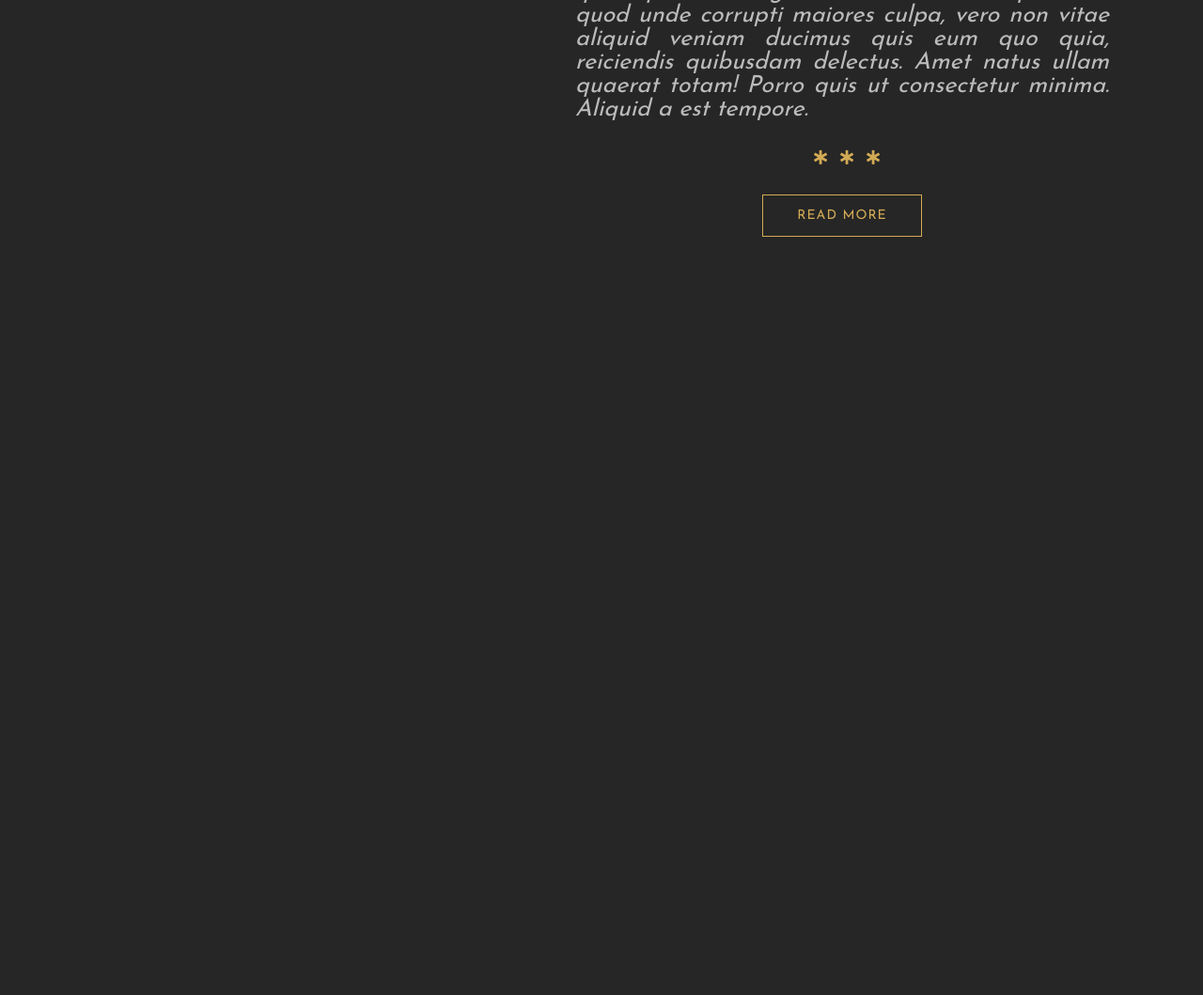
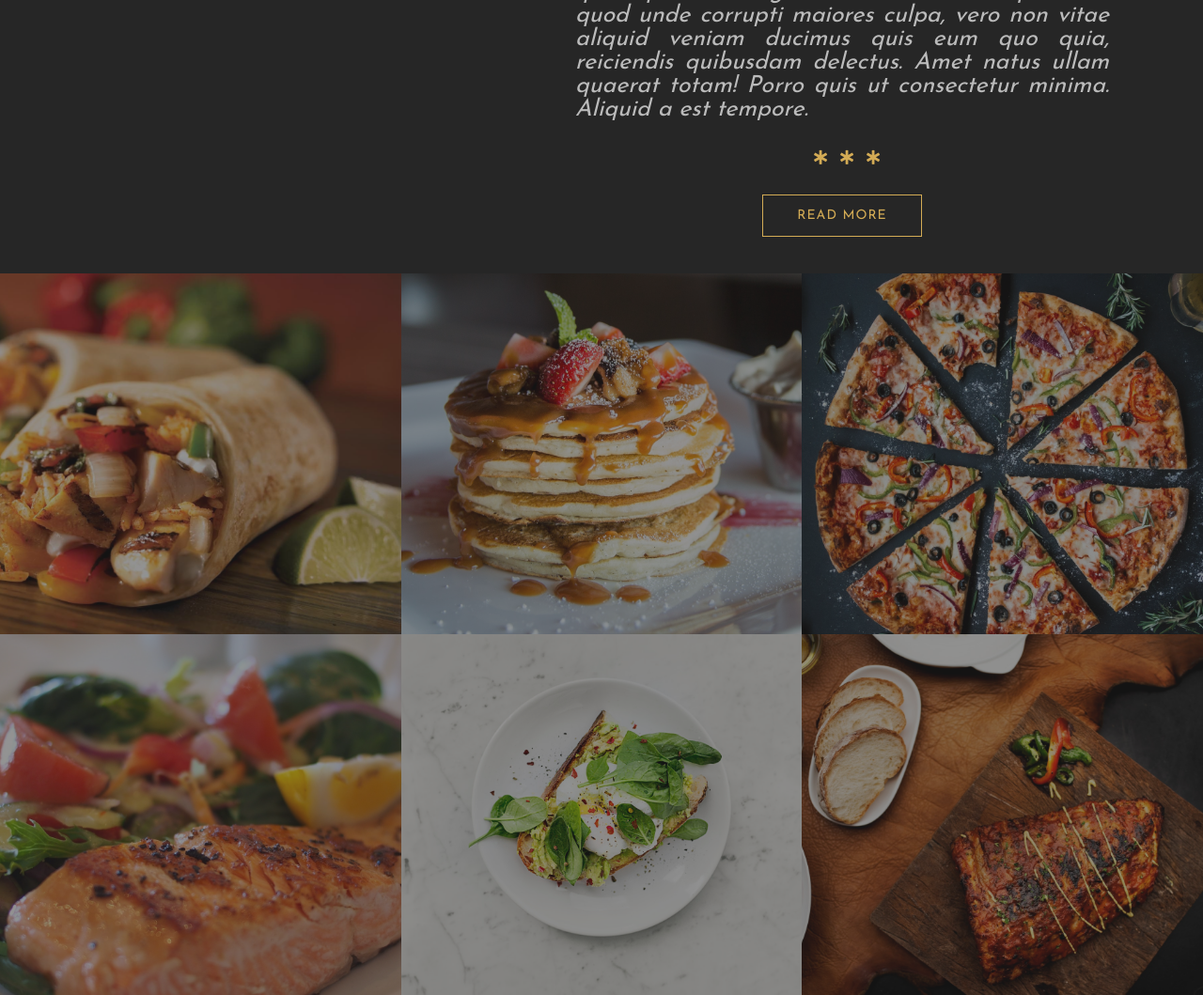
Before and after one commit to feixes/restaurant-page, a website: page index.html in a window 1280 px wide. Shown: the part 1289-2348 px from the top of the page at 94% size. Before the commit the page ends 1541 px from the top, so only its background shows below. Drawn offline with nearby package versions, Linux system fonts and the light colour scheme.

Commit message:
gallery added

```diff
--- a/index.html
+++ b/index.html
@@ -63,5 +63,59 @@
         <button type="button" class="main-btn">read more</button>
       </div>
     </section>
+
+    <!-- Gallery -->
+    <section class="gallery">
+      <div class="cards-wrapper">
+        <div class="card">
+          <div class="card-overlay">
+            <h1 class="card-overlay-heading">Dish Name</h1>
+            <p class="card-overlay-paragraph">Price: 30€</p>
+            <button type="button" class="card-overlay-btn">Order now</button>
+          </div>
+          <img src="images/gallery-img-1.jpeg" class="card-img" alt="" />
+        </div>
+        <div class="card">
+          <div class="card-overlay">
+            <h1 class="card-overlay-heading">Dish Name</h1>
+            <p class="card-overlay-paragraph">Price: 30€</p>
+            <button type="button" class="card-overlay-btn">Order now</button>
+          </div>
+          <img src="images/gallery-img-2.jpeg" class="card-img" alt="" />
+        </div>
+        <div class="card">
+          <div class="card-overlay">
+            <h1 class="card-overlay-heading">Dish Name</h1>
+            <p class="card-overlay-paragraph">Price: 30€</p>
+            <button type="button" class="card-overlay-btn">Order now</button>
+          </div>
+          <img src="images/gallery-img-3.jpeg" class="card-img" alt="" />
+        </div>
+        <div class="card">
+          <div class="card-overlay">
+            <h1 class="card-overlay-heading">Dish Name</h1>
+            <p class="card-overlay-paragraph">Price: 30€</p>
+            <button type="button" class="card-overlay-btn">Order now</button>
+          </div>
+          <img src="images/gallery-img-4.jpeg" class="card-img" alt="" />
+        </div>
+        <div class="card">
+          <div class="card-overlay">
+            <h1 class="card-overlay-heading">Dish Name</h1>
+            <p class="card-overlay-paragraph">Price: 30€</p>
+            <button type="button" class="card-overlay-btn">Order now</button>
+          </div>
+          <img src="images/gallery-img-5.jpeg" class="card-img" alt="" />
+        </div>
+        <div class="card">
+          <div class="card-overlay">
+            <h1 class="card-overlay-heading">Dish Name</h1>
+            <p class="card-overlay-paragraph">Price: 30€</p>
+            <button type="button" class="card-overlay-btn">Order now</button>
+          </div>
+          <img src="images/gallery-img-6.jpeg" class="card-img" alt="" />
+        </div>
+      </div>
+    </section>
   </body>
 </html>
--- a/scss/_base.scss
+++ b/scss/_base.scss
@@ -2,6 +2,7 @@ $color-dark: #262626;
 $color-black: #000;
 $color-primary: #d3ab55;
 $color-secondary: #bbb;
+$color-white: #fff;
 
 $font-dancingScript: "Dancing Script", cursive;
 $font-josefinSans: "Josefin Sans", sans-serif;
@@ -13,10 +14,10 @@ $font-nunito: "Nunito", sans-serif;
   align-items: center;
 }
 
-@mixin textStyles {
+@mixin textStyles($transform: upercase) {
   font-weight: 300;
   letter-spacing: 2px;
-  text-transform: uppercase;
+  text-transform: $transform;
 }
 
 @mixin centering($topValue) {
@@ -24,6 +25,11 @@ $font-nunito: "Nunito", sans-serif;
   top: $topValue;
   left: 50%;
   transform: translate(-50%, -50%);
+}
+
+%fullspace {
+  height: 100%;
+  width: 100%;
 }
 
 * {
--- a/scss/_components.scss
+++ b/scss/_components.scss
@@ -59,3 +59,61 @@
     color: $color-dark;
   }
 }
+
+.card {
+  width: 33.3333%;
+  height: 30vw;
+  position: relative;
+  overflow: hidden;
+
+  &:hover .card-overlay {
+    left: 0;
+  }
+
+  &-img {
+    @extend %fullspace;
+    object-fit: cover;
+    opacity: 0.5;
+  }
+
+  &-overlay {
+    position: absolute;
+    top: 0;
+    left: -100%;
+    @extend %fullspace;
+    color: $color-white;
+    z-index: 10;
+    @include flex-layout;
+    flex-direction: column;
+    background-color: rgba($color-primary, 0.6);
+    transition: left 0.5s;
+
+    &-heading {
+      font-family: $font-nunito;
+      font-size: 50px;
+      @include textStyles(capitalize);
+    }
+
+    &-paragraph {
+      font-family: $font-josefinSans;
+      font-size: 30px;
+      margin-bottom: 30px;
+      @include textStyles(capitalize);
+    }
+
+    &-btn {
+      width: 150px;
+      height: 40px;
+      color: $color-primary;
+      font-family: $font-josefinSans;
+      font-size: 14px;
+      font-weight: bold;
+      text-transform: uppercase;
+      letter-spacing: 1px;
+      border: 1px solid $color-primary;
+      border-radius: 30px;
+      outline: none;
+      cursor: pointer;
+    }
+  }
+}
--- a/scss/_layout.scss
+++ b/scss/_layout.scss
@@ -66,3 +66,12 @@
     }
   }
 }
+
+.gallery {
+  width: 100%;
+  margin-top: 60px;
+  .cards-wrapper {
+    display: flex;
+    flex-wrap: wrap;
+  }
+}
```
Also changed, not shown: css/main.css.
